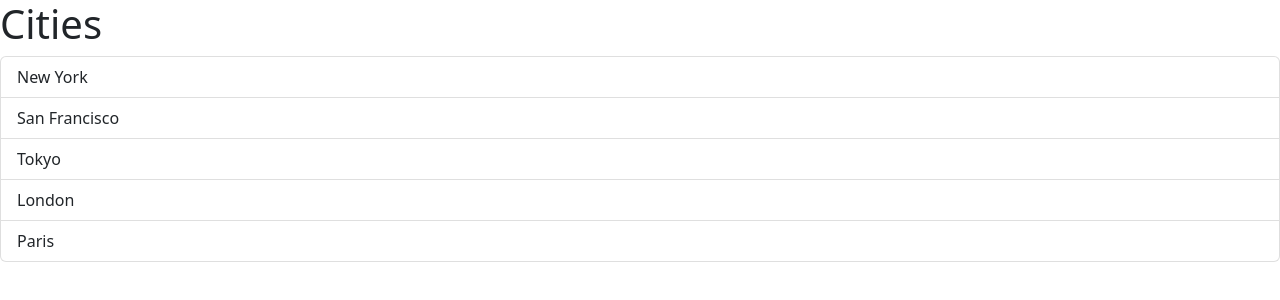
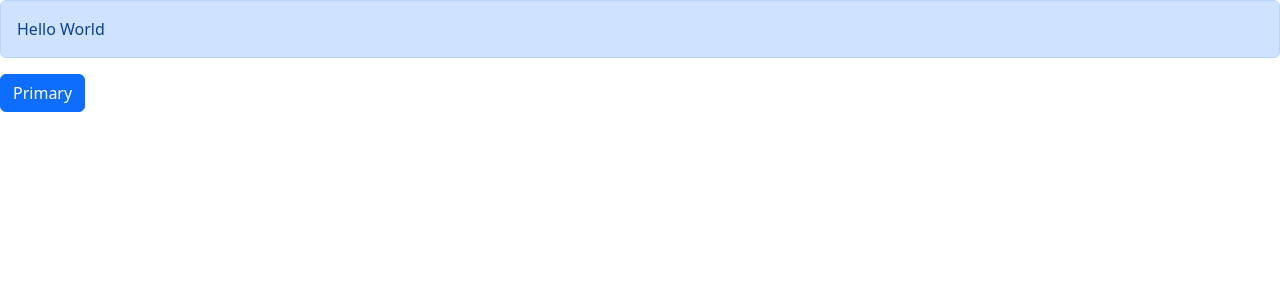
Before and after one commit to juanlajara/gaming-search, a React (Vite) app: page / in a window 1280 px wide. Shown: the top 300 px of the page. Built offline with nearby package versions, Linux system fonts and the light colour scheme.

Commit message:
Added Alert & Button Components

```diff
--- a/src/App.tsx
+++ b/src/App.tsx
@@ -1,17 +1,13 @@
-import ListGroup from "./components/ListGroup";
+import Alert from "./components/Alert";
+import Button from "./components/Button";
 
 function App() {
-	let items = ["New York", "San Francisco", "Tokyo", "London", "Paris"];
-	const handleSelectItem = (item: string) => {
-		console.log(item);
-	};
 	return (
 		<div>
-			<ListGroup
-				items={items}
-				heading="Cities"
-				onSelectItem={handleSelectItem}
-			/>
+			<Alert>
+				Hello <span>World</span>
+			</Alert>
+			<Button />
 		</div>
 	);
 }
--- /dev/null
+++ b/src/components/Alert.tsx
@@ -0,0 +1,11 @@
+import { ReactNode } from "react";
+
+interface Props {
+	children: ReactNode;
+}
+
+const Alert = ({ children }: Props) => {
+	return <div className="alert alert-primary">{children}</div>;
+};
+
+export default Alert;
--- /dev/null
+++ b/src/components/Button.tsx
@@ -0,0 +1,9 @@
+const Button = () => {
+	return (
+		<button type="button" className="btn btn-primary">
+			Primary
+		</button>
+	);
+};
+
+export default Button;
```
